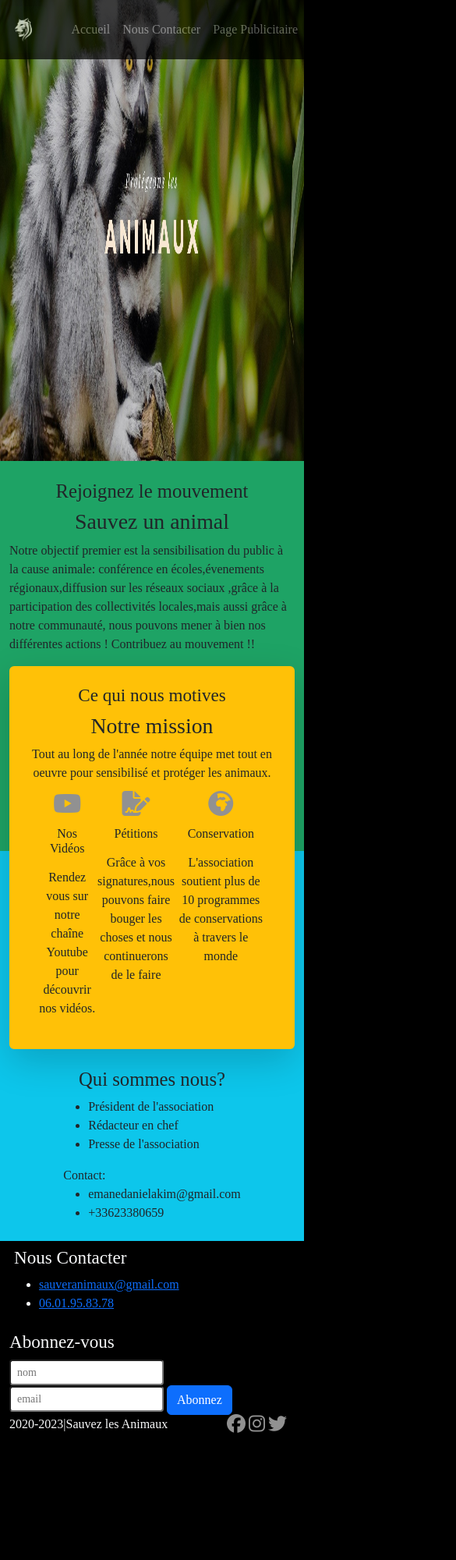
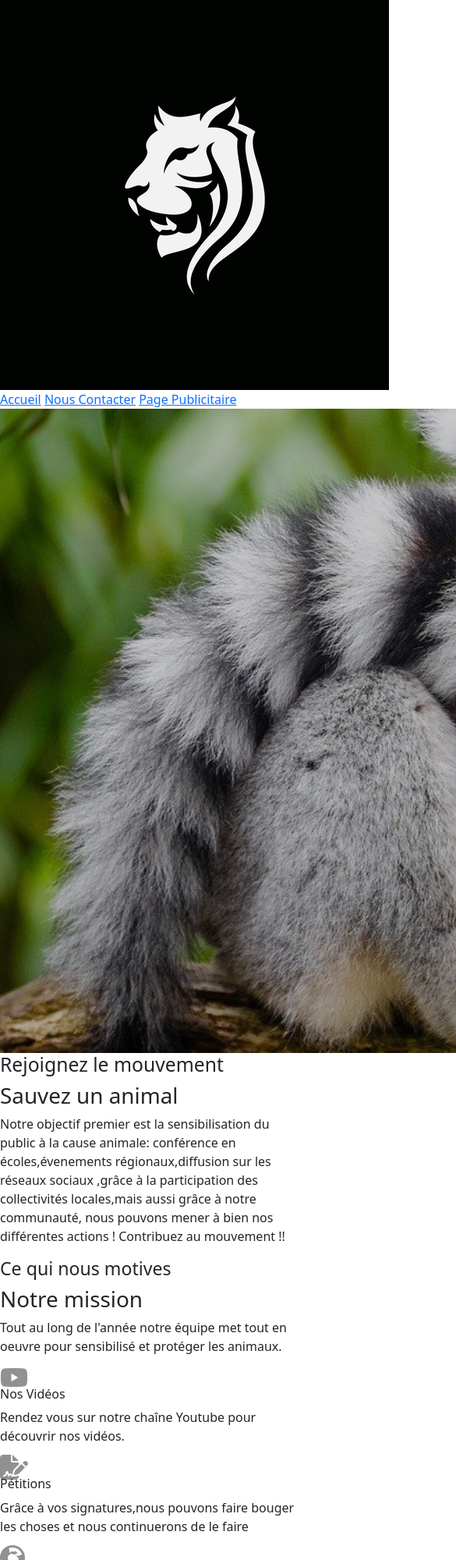
Before and after one commit to DanielAkim2000/Site-avce, a plain HTML site: page index.html in a window 390 px wide. Shown: the top 2000 px of the page at 78% size, 585 px wide, since content can reach past the window. Before the commit the page ends 1838 px from the top, so only its background shows below. Drawn offline with nearby package versions, Linux system fonts and the light colour scheme.

Commit message:
adaptation first mobile reset du css pour le faire

```diff
--- a/index.html
+++ b/index.html
@@ -17,34 +17,34 @@
 </head>
 <body>
     <header>
-        <nav class="navbar d-flex flex-row justify-content-between">
-            <img id="logo" src="Logo.png" class="rounded me-auto w-auto"  alt="logo">
-            <a class="p-2" href="index.html">Accueil</a>
-            <a class="p-2" href="#nouscontacter">Nous Contacter</a>
-            <a class="p-2" href="pub.html">Page Publicitaire</a>
+        <nav>
+            <img id="logo" src="Logo.png"  alt="logo">
+            <a  href="index.html">Accueil</a>
+            <a  href="#nouscontacter">Nous Contacter</a>
+            <a  href="pub.html">Page Publicitaire</a>
         </nav>
     </header>
     <div id="contenu">
         <img id="image1" src="Image1.jpg" alt="img">
-        <div class="container-fluid m-auto bg-success franche pt-4">
-            <h2 class="text-center ">Rejoignez le mouvement</h2>
-            <h1 class="text-center m-2">Sauvez un animal</h1>
+        <div>
+            <h2>Rejoignez le mouvement</h2>
+            <h1>Sauvez un animal</h1>
             <p>Notre objectif premier est la sensibilisation du public à la cause
             animale: conférence en écoles,évenements régionaux,diffusion sur les
             réseaux sociaux ,grâce à la participation des collectivités locales,mais aussi
             grâce à notre communauté, nous pouvons mener à bien nos différentes actions !
             Contribuez au mouvement !!
             </p>
-            <div class="container shadow-lg bg-warning rounded text-center p-4">
+            <div>
                 <h3>Ce qui nous motives</h3>
                 <h1>Notre mission</h1>
                 <p>Tout au long de l'année notre équipe met tout en oeuvre pour sensibilisé
                 et protéger les animaux.
                 </p>
-                <div class="container-fluid d-flex">
+                <div>
                     <article>
                         <i class="fa-brands fa-youtube fa-2xl" style="color: #919191;"></i>
-                        <h6 class="m-3">Nos Vidéos</h6>
+                        <h6>Nos Vidéos</h6>
                         <p>
                             Rendez vous sur notre chaîne Youtube pour
                             découvrir nos vidéos.
@@ -52,7 +52,7 @@
                     </article>
                     <article>
                         <i class="fa-solid fa-file-signature fa-2xl" style="color: #919191;"></i>
-                        <h6 class="m-3">Pétitions</h6>
+                        <h6>Pétitions</h6>
                         <p>
                             Grâce à vos signatures,nous pouvons faire bouger les choses
                             et nous continuerons de le faire
@@ -60,7 +60,7 @@
                     </article>
                     <article>
                         <i class="fa-solid fa-earth-africa fa-2xl" style="color: #919191;"></i>
-                        <h6 class="m-3">Conservation</h6>
+                        <h6>Conservation</h6>
                         <p>
                             L'association soutient plus de 10 programmes de
                             conservations à travers le monde
@@ -68,7 +68,7 @@
                     </article>
                 </div>
             </div>
-            <div class="d-flex flex-column pt-4 align-items-center">
+            <div>
                 <div>
                     <h2>Qui sommes nous?</h2>
                 </div>
@@ -79,7 +79,7 @@
                         <li>Presse de l'association</li>
                     </ul>
                     Contact:
-                    <ul class="m-0 pb-4">
+                    <ul>
                         <li>emanedanielakim@gmail.com</li>
                         <li>+33623380659</li>
                     </ul>
@@ -87,25 +87,25 @@
             </div>
         </div>
     </div>
-    <footer class="text-light bg-black container-fluid m-0">
-        <div class="row align-items-center">
-            <div class="contact col m-2">
+    <footer>
+        <div>
+            <div>
                 <h3 id="nouscontacter">Nous Contacter</h3>
                 <ul>
                     <li><a href="mailto:sauveranimaux@gmail.com">sauveranimaux@gmail.com</a></li>
                     <li><a href="tel:+33601958378">06.01.95.83.78</a></li>
                 </ul>
             </div>
-            <div class="col">
+            <div>
                 <h3>Abonnez-vous</h3>
                 <input type="text" class="form-control-sm" placeholder="nom">
                 <input type="email" class="form-control-sm" placeholder="email">
                 <input type="button" class="btn btn-primary w-auto" value="Abonnez">
             </div>
         </div>
-        <nav class="d-flex justify-content-between">
+        <nav>
             <div class="">2020-2023|Sauvez les Animaux</div>
-            <div class="items">
+            <div>
                 <i class="fa-brands fa-facebook fa-xl" style="color: #919191;"></i>
                 <i class="fa-brands fa-instagram fa-xl" style="color: #919191;"></i>
                 <i class="fa-brands fa-twitter fa-xl" style="color: #919191;"></i>
--- a/style.css
+++ b/style.css
@@ -1,53 +1,3 @@
-header{
-    width: 100%;
-    background-color: black;
-    position: fixed;
-    opacity: 0.7;
-}
-
 body{
     margin: 0;
-    font-family: 'Times New Roman', Times, serif;
-    background: #000;
 }
-
-#logo{
-    width: 60px;
-    height: 60px;
-
-}
-header a{
-    padding-right: 10px;
-    text-decoration: none;
-    color: gray;
-}
-
-nav{
-    display: flex;
-}
-
-#image1{
-    width: 100%;
-    height: 70vh;
-    margin: 0;
-}
-
-#contenu{
-    margin: 0;
-}
-
-.franche{
-    background: linear-gradient(to bottom ,#1ea365 50%,#0dc6eb 50%);
-}
-
-.contact{
-    padding-left: 10px;
-}
-
-.items{
-    padding-right: 10px;
-}
-
-.tranche{
-    background: linear-gradient(to left ,#022443 50%,#06330c 50%);
-}
```
Also changed, not shown: pub.html (+6 -6 lines), 1 other file.
